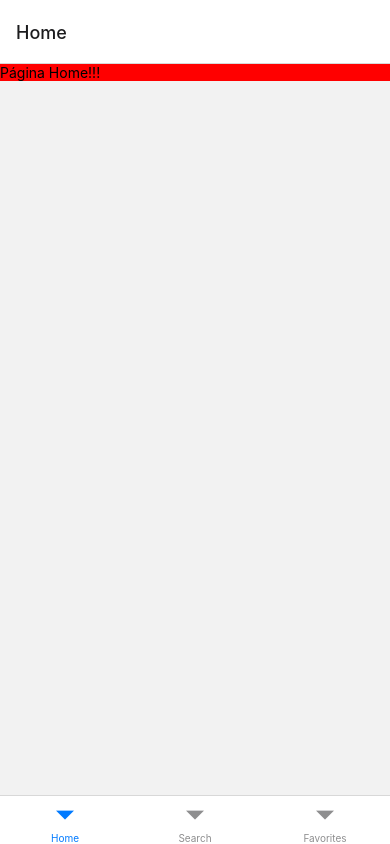
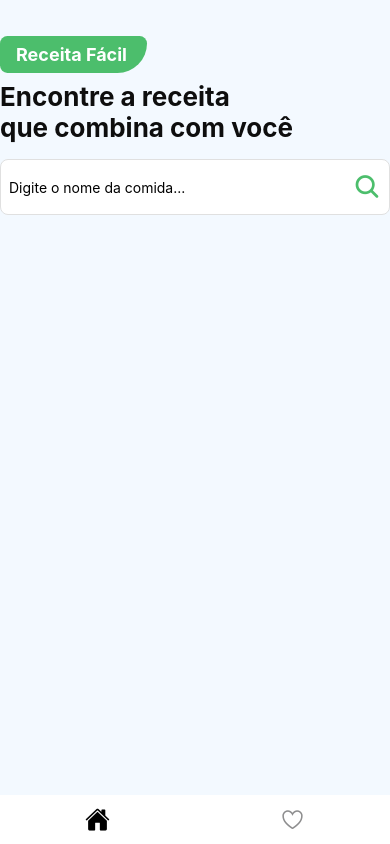
Before and after one commit to rafaelmachadobr/receita-facil, a React Native app: screen /Home in a window 390 px wide. Built offline with nearby package versions, Linux system fonts and the light colour scheme.

Commit message:
Input de pesquisa de receita

```diff
--- /dev/null
+++ b/src/components/logo/index.js
@@ -0,0 +1,29 @@
+import { View, Text, StyleSheet } from "react-native";
+
+export function Logo() {
+  return (
+    <View style={styles.logoArea}>
+      <Text style={styles.logo}>Receita Fácil</Text>
+    </View>
+  );
+}
+
+const styles = StyleSheet.create({
+  logoArea: {
+    backgroundColor: "#4cbe6c",
+    alignSelf: "flex-start",
+    padding: 8,
+    paddingLeft: 16,
+    paddingRight: 20,
+    borderTopLeftRadius: 8,
+    borderTopRightRadius: 8,
+    borderBottomLeftRadius: 8,
+    borderBottomRightRadius: 32,
+    marginBottom: 8,
+  },
+  logo: {
+    color: "#fff",
+    fontSize: 18,
+    fontWeight: "bold",
+  },
+});
--- a/src/pages/home/index.js
+++ b/src/pages/home/index.js
@@ -1,15 +1,75 @@
-import { View, Text, StyleSheet } from "react-native";
+import { useState } from "react";
+import {
+  View,
+  Text,
+  StyleSheet,
+  SafeAreaView,
+  TextInput,
+  TouchableOpacity,
+} from "react-native";
+
+import { Ionicons } from "@expo/vector-icons";
+
+import { Logo } from "../../components/logo";
 
 export function Home() {
+  const [inputValue, setInputValue] = useState("");
+
+  function handleSearch() {
+    console.log("Você digitou:", inputValue);
+  }
+
   return (
-    <View style={styles.container}>
-      <Text>Página Home!!!</Text>
-    </View>
+    <SafeAreaView style={styles.container}>
+      <Logo />
+      <Text style={styles.title}>Encontre a receita</Text>
+      <Text style={styles.title}>que combina com você</Text>
+
+      <View style={styles.form}>
+        <TextInput
+          style={styles.input}
+          placeholder="Digite o nome da comida..."
+          value={inputValue}
+          onChangeText={(text) => setInputValue(text)}
+        />
+        <TouchableOpacity onPress={handleSearch}>
+          <Ionicons name="search" size={28} color="#4cbe6c" />
+        </TouchableOpacity>
+      </View>
+    </SafeAreaView>
   );
 }
 
 const styles = StyleSheet.create({
   container: {
-    backgroundColor: "#f00",
+    flex: 1,
+    backgroundColor: "#f3f9ff",
+    paddingTop: 36,
+    paddingStart: 14,
+    paddingEnd: 14,
+  },
+  title: {
+    fontSize: 26,
+    fontWeight: "bold",
+    color: "#0e0e0e",
+  },
+  form: {
+    backgroundColor: "#fff",
+    width: "100%",
+    borderRadius: 8,
+    marginTop: 16,
+    marginBottom: 16,
+    borderWidth: 1,
+    borderColor: "#e0e0e0",
+    paddingLeft: 8,
+    paddingRight: 8,
+    flexDirection: "row",
+    alignItems: "center",
+    justifyContent: "space-between",
+  },
+  input: {
+    width: "90%",
+    maxWidth: "90%",
+    height: 54,
   },
 });
--- a/src/routes/index.js
+++ b/src/routes/index.js
@@ -1,17 +1,51 @@
 import { createBottomTabNavigator } from "@react-navigation/bottom-tabs";
 
 import { Home } from "../pages/home";
-import { Search } from "../pages/search";
 import { Favorites } from "../pages/favorites";
+
+import { Ionicons } from "@expo/vector-icons";
 
 const tab = createBottomTabNavigator();
 
 export function Routes() {
   return (
-    <tab.Navigator>
-      <tab.Screen name="Home" component={Home} />
-      <tab.Screen name="Search" component={Search} />
-      <tab.Screen name="Favorites" component={Favorites} />
+    <tab.Navigator
+      screenOptions={{
+        headerShown: false,
+        tabBarHideOnKeyboard: true,
+        tabBarShowLabel: false,
+        tabBarActiveTintColor: "#121212",
+
+        tabBarStyle: {
+          backgroundColor: "#fff",
+          borderTopWidth: 0,
+        },
+      }}
+    >
+      <tab.Screen
+        name="Home"
+        component={Home}
+        options={{
+          tabBarIcon: ({ color, size, focused }) => {
+            if (focused) {
+              return <Ionicons name="home" size={size} color="#000" />;
+            }
+            return <Ionicons name="home-outline" size={size} color={color} />;
+          },
+        }}
+      />
+      <tab.Screen
+        name="Favorites"
+        component={Favorites}
+        options={{
+          tabBarIcon: ({ color, size, focused }) => {
+            if (focused) {
+              return <Ionicons name="heart" size={size} color="#ff4141" />;
+            }
+            return <Ionicons name="heart-outline" size={size} color={color} />;
+          },
+        }}
+      />
     </tab.Navigator>
   );
 }
```
